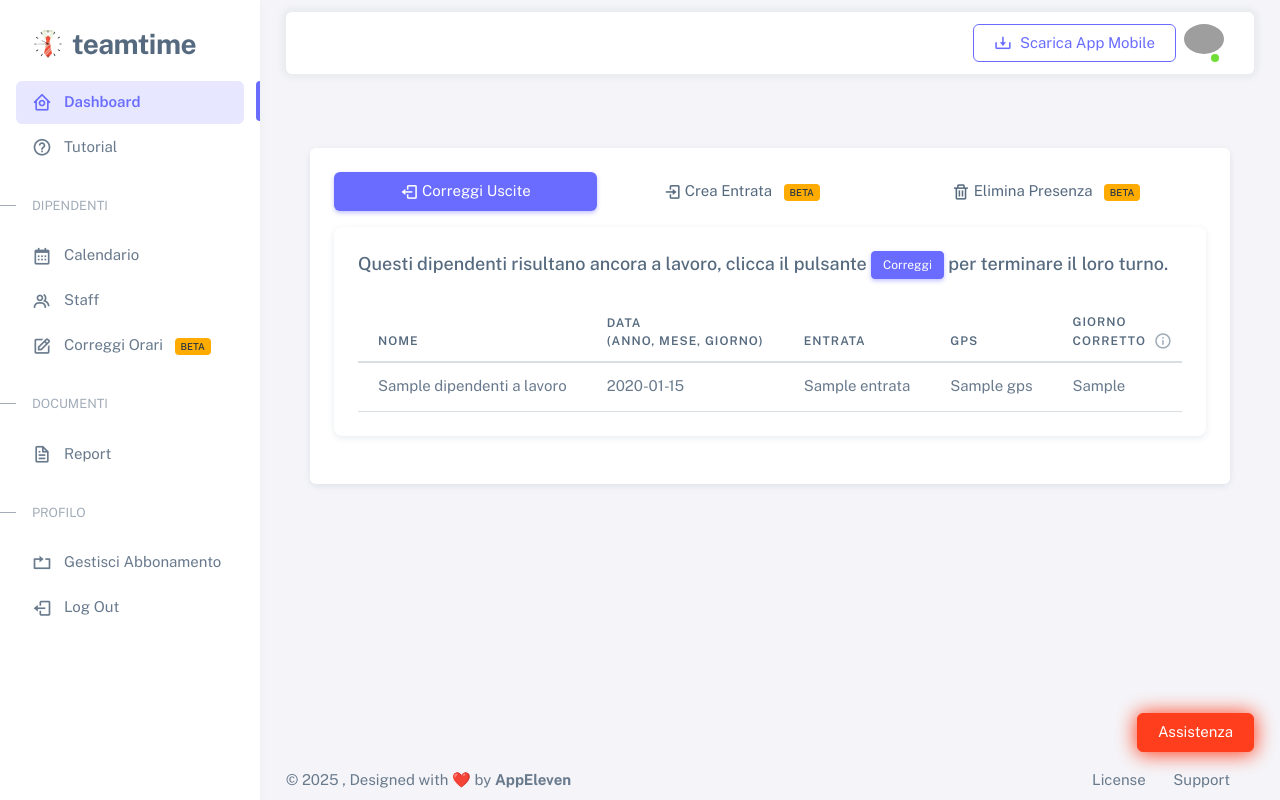
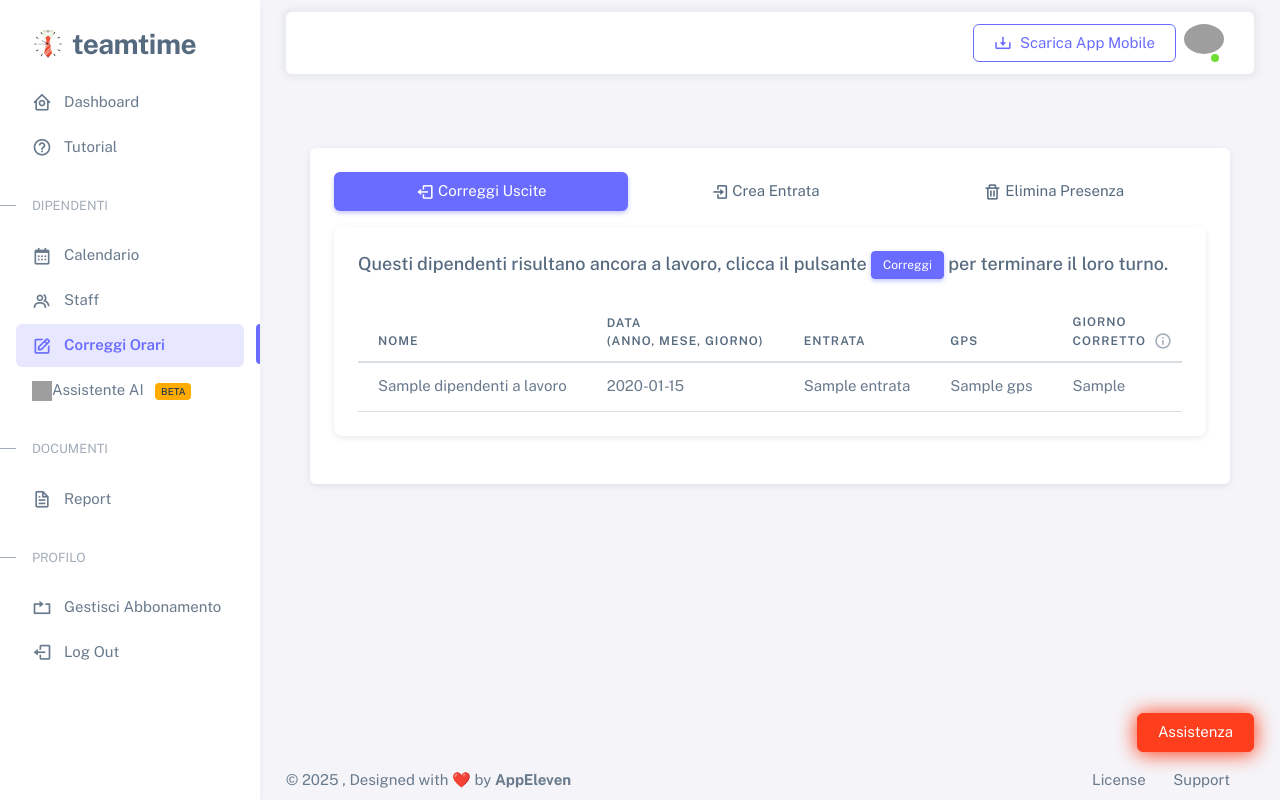
Before and after one commit to MauYellow/TeamTime, a Flask app: template templates/correggi_orari.html in a window 1280 px wide. Run offline with Flask 3, Linux system fonts and the light colour scheme; the template is opened without the code that fills it: most values are stand-ins (such as "Sample title", 1, 10 or a date in 2020); some libraries are stand-ins or nearby versions; grey boxes are pictures that could not be loaded.

Commit message:
UX/UI Chat AI

```diff
--- a/templates/correggi_orari.html
+++ b/templates/correggi_orari.html
@@ -75,7 +75,7 @@
         </div>
         <ul class="menu-inner py-1">
           <!-- Dashboard -->
-          <li class="menu-item active">
+          <li class="menu-item">
             <a class="menu-link" href="{{ url_for('dashboard') }}">
               <i class="menu-icon tf-icons bx bx-home-circle">
               </i>
@@ -113,11 +113,19 @@
               </div>
             </a>
           </li>
-          <li class="menu-item">
+          <li class="menu-item active">
             <a class="menu-link" href="{{ url_for('dipendenti_al_lavoro') }}">
               <i class="menu-icon tf-icons bx bx-edit"></i>
               <div data-i18n="Support">
                 Correggi Orari
+              </div>
+            </a>
+          </li>
+          <li class="menu-item">
+            <a class="menu-link" href="{{ url_for('chattaAI') }}">
+              <img src="https://img.icons8.com/?size=100&id=unXm4ixWAr6H&format=png&color=000000" height="20px" width="20px">
+              <div data-i18n="Support">
+                Assistente AI
                 <span class="badge bg-warning text-dark ms-2" style="font-size: 0.6rem;">Beta</span>
               </div>
             </a>
@@ -264,16 +272,14 @@
                           <button type="button" class="nav-link" role="tab" data-bs-toggle="tab"
                             data-bs-target="#navs-pills-justified-messages"
                             aria-controls="navs-pills-justified-messages" aria-selected="false">
-                            <i class="tf-icons bx bx-log-in"></i> Crea Entrata <span
-                              class="badge bg-warning text-dark ms-2" style="font-size: 0.6rem;">Beta</span>
+                            <i class="tf-icons bx bx-log-in"></i> Crea Entrata
                           </button>
                         </li>
                         <li class="nav-item">
                           <button type="button" class="nav-link" role="tab" data-bs-toggle="tab"
                             data-bs-target="#navs-pills-justified-elimina" aria-controls="navs-pills-justified-elimina"
                             aria-selected="false">
-                            <i class="tf-icons bx bx-trash"></i> Elimina Presenza <span
-                              class="badge bg-warning text-dark ms-2" style="font-size: 0.6rem;">Beta</span>
+                            <i class="tf-icons bx bx-trash"></i> Elimina Presenza
                           </button>
                         </li>
                       </ul>
```
Also changed, not shown: templates/calendario.html (+12 -3 lines), templates/chattaAI.html (+6 -4 lines), templates/dashboard.html (+9 -0 lines), templates/primi_passi.html (+10 -2 lines), templates/report.html (+10 -2 lines), templates/staff.html (+11 -3 lines).
